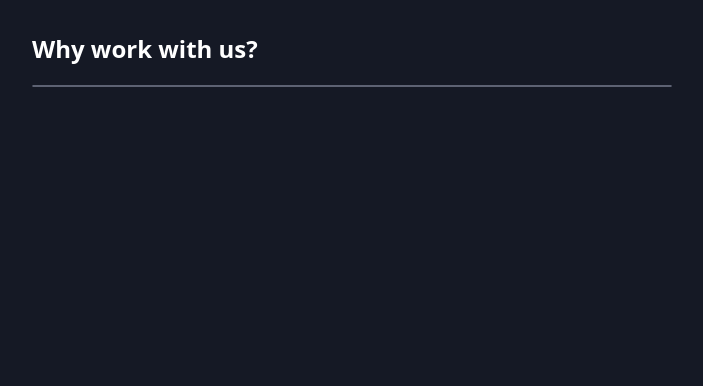
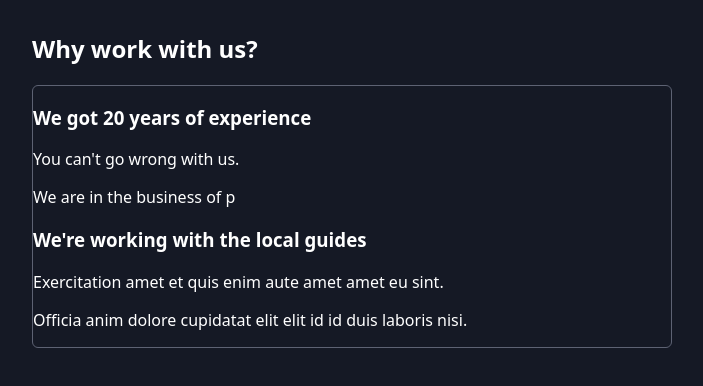
Before and after one commit to tugudush/react-patterns, a React (Vite) app: page / in a window 1280 px wide. Shown: the top 386 px of the page, without its empty margins (288-991 px from the left). Built offline with nearby package versions, Linux system fonts and the light colour scheme.

Commit message:
progress

```diff
--- a/src/App.jsx
+++ b/src/App.jsx
@@ -1,4 +1,5 @@
 import Accordion from "./components/Accordion/Accordion";
+import AccordionItem from "./components/Accordion/AccordionItem";
 
 function App() {
   return (
@@ -6,11 +7,25 @@ function App() {
       <section>
         <h2>Why work with us?</h2>
         <Accordion className="accordion">
+          <AccordionItem title="We got 20 years of experience">
+            <article>
+              <p>You can't go wrong with us.</p>
+              <p>We are in the business of p</p>
+            </article>
+          </AccordionItem>
 
+          <AccordionItem title="We're working with the local guides">
+            <article>
+              <p>Exercitation amet et quis enim aute amet amet eu sint.</p>
+              <p>
+                Officia anim dolore cupidatat elit elit id id duis laboris nisi.
+              </p>
+            </article>
+          </AccordionItem>
         </Accordion>
       </section>
     </main>
-  )
+  );
 }
 
 export default App;
--- /dev/null
+++ b/src/components/Accordion/AccordionItem.jsx
@@ -0,0 +1,8 @@
+export default function AccordionItem({ className, title, children }) {
+  return (
+    <li className={className}>
+      <h3>{title}</h3>
+      <div>{children}</div>
+    </li>
+  );
+}
```
